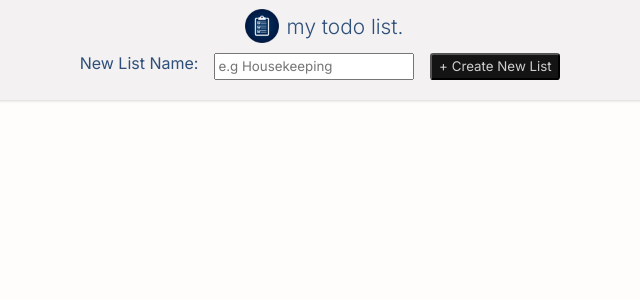
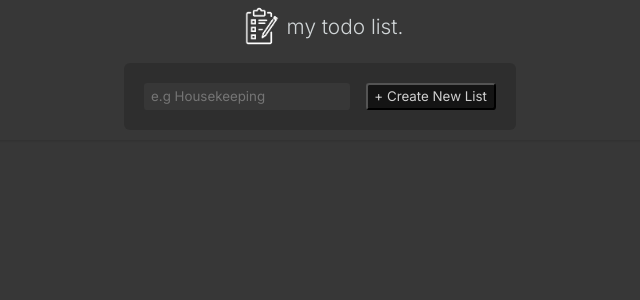
Before and after one commit to eboyden42/todo-list, a React (Vite) app: page / in a window 1280 px wide. Shown: the top 300 px of the page, without its empty margins (320-960 px from the left). Built offline with nearby package versions, Linux system fonts and the light colour scheme; a web font is replaced by a local one.

Commit message:
updated styling for a dark more theme

```diff
--- a/src/AddNewListForm.jsx
+++ b/src/AddNewListForm.jsx
@@ -5,10 +5,9 @@ export default function AddNewListForm({ handleNewList }) {
         <>
         <section>
             <form action={handleNewList} className="new-list-form-container">
-            <label htmlFor="new-input">New List Name:</label>
                 <input
                 name="newListName"
-                className="new-item-form"
+                className="new-item-input"
                 type="text"
                 placeholder="e.g Housekeeping"
                 id="new-input"
--- a/src/Header.jsx
+++ b/src/Header.jsx
@@ -1,11 +1,12 @@
 import AddNewListForm from "./AddNewListForm"
+import logoURL from "/images/logo.png"
 
 export default function Header({ handleNewList }) {
     return (
         <>
         <header id="header-container">
             <div id="logo-container">
-                <img src="./checklist.png"  alt="checklist icon"/>
+                <img src={logoURL}  alt="checklist icon"/>
                 <h1>my todo list.</h1>
             </div>
             <AddNewListForm handleNewList={handleNewList} />
--- a/src/List.jsx
+++ b/src/List.jsx
@@ -9,7 +9,6 @@ export default function List({ listTitle, todos, addTodo, toggleTodo, deleteTodo
         <>
             <TodoList todos={todos} toggleTodo={toggleTodo} deleteTodo={deleteTodo} title={listTitle} listID={id} />
             <NewTodoForm addTodo={addTodo} listID={id} deleteList={deleteList} />
-            <hr></hr>
         </>
     )
 }
--- a/src/TodoList.jsx
+++ b/src/TodoList.jsx
@@ -2,14 +2,10 @@ import { TodoItem } from "./TodoItem"
 
 export function TodoList({todos, toggleTodo, deleteTodo, title, listID}) {
 
-    function countIncompleteTodos() {
-        return todos.filter(todo => !todo.complete).length
-    }
-
     return <>
     <h1 className="header">{title}</h1>
+    <hr id="hr-break"></hr>
     <ul className="list">
-      {countIncompleteTodos() === 0 ? "All Tasks Complete!" : countIncompleteTodos()+" item(s) remaining."}
       {todos.map((todo) => {
         return <TodoItem title={todo.title} id={todo.id} complete={todo.complete} key={todo.id} toggleTodo={toggleTodo} deleteTodo={deleteTodo} listID={listID}/>
       })}
--- a/src/styles.css
+++ b/src/styles.css
@@ -4,8 +4,8 @@
 }
 
 body {
-  background: #fffcfc;
-  color: hsl(200, 5%, 12%);
+  background: #373737;
+  color: hsl(197, 8%, 83%);
   justify-content: center;
   padding: 0;
   margin: 0 auto;
@@ -13,8 +13,8 @@ body {
 
 #header-container {
   width: 100%;
-  background-color: rgb(243, 241, 241);
-  color: rgb(45, 79, 122);
+  background-color:  #373737;
+  color: hsl(197, 8%, 83%);
   display: flex;
   flex-direction: column;
   align-items: center;
@@ -24,11 +24,12 @@ body {
 }
 
 #logo-container {
-  color: rgb(45, 79, 122);
+  color: hsl(197, 8%, 83%);
   display: flex;
   flex-direction: row;
   align-items: center;
   justify-content: center;
+  padding-bottom: 10px;
 }
 
 #logo-container > img {
@@ -48,12 +49,18 @@ main {
   margin: 0 auto;
 }
 
+#hr-break {
+  margin: 0px 0px;
+}
+
 .new-list-form-container {
+  background-color: #2e2e2e;
   border-radius: 6px;
   display: flex;
   justify-content: space-around;
   gap: 1rem;
-  padding-bottom: 20px;
+  padding: 20px;
+  margin-bottom: 10px;
 }
 
 .new-form-row {
@@ -62,11 +69,23 @@ main {
   gap: 0.1rem;
 }
 
+.new-item-input {
+  outline: none;
+  border: none;
+  background: #373737;
+  border-radius: 0.25em;
+  padding: 0.25em 0.5em;
+  color: hsl(0, 0%, 62%);
+}
+
 .new-item-form {
   display: flex;
-  justify-content: center;
   flex-direction: column;
-  gap: 0.5rem;
+  background: #2e2e2e;
+  padding: 15px;
+  border-radius: 6px;
+  margin: 5px;
+  gap: 12px;
 }
 
 .form-row {
@@ -75,9 +94,18 @@ main {
   gap: 0.1rem;
 }
 
+#item {
+  outline: none;
+  border: none;
+  background: #373737;
+  border-radius: 0.25em;
+  padding: 0.25em 0.5em;
+  color: hsl(0, 0%, 62%);
+}
+
 .form-row > label {
   font-weight: 400;
-  color: rgb(45, 79, 122)
+  color: hsl(197, 8%, 83%)
 }
 
 .btn {
@@ -127,16 +155,18 @@ main {
   font-size: 1.5rem;
   margin-top: 1.5rem;
   margin-bottom: 0.5rem;
-  font-weight: 400;
-  color: rgb(45, 79, 122)
+  font-weight: 600;
+  color: hsl(197, 8%, 83%)
 }
 
 .list {
   margin: 0;
+  margin-top: 10px;
+  margin-bottom: 10px;
   padding: 0;
   margin-left: 1rem;
   list-style: none;
-  color: rgb(45, 79, 122)
+  color: hsl(197, 8%, 83%)
 }
 
 .list li:has(input:checked) label {
```
Also changed, not shown: images/logo.png (added), public/checklist.png (deleted).
